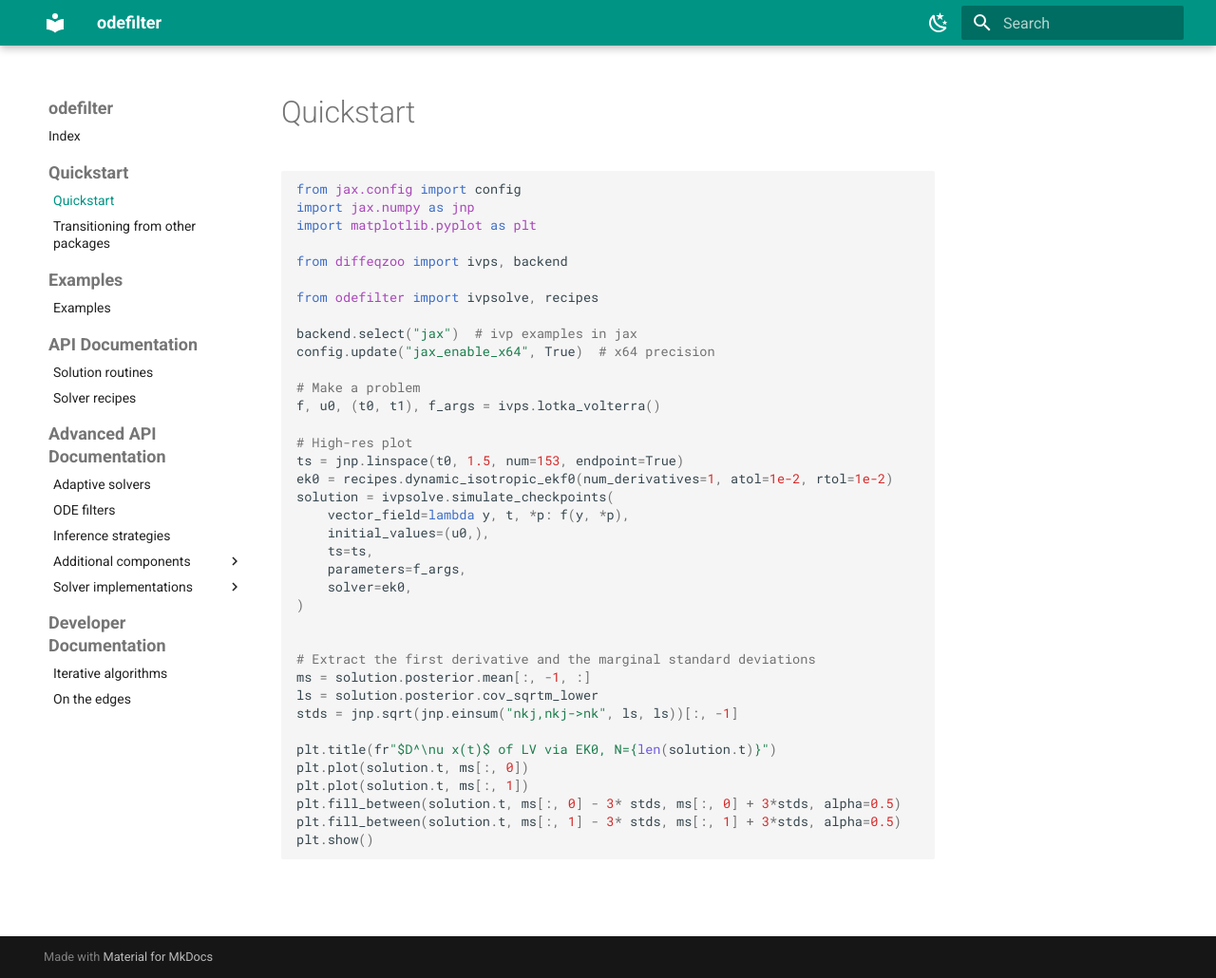
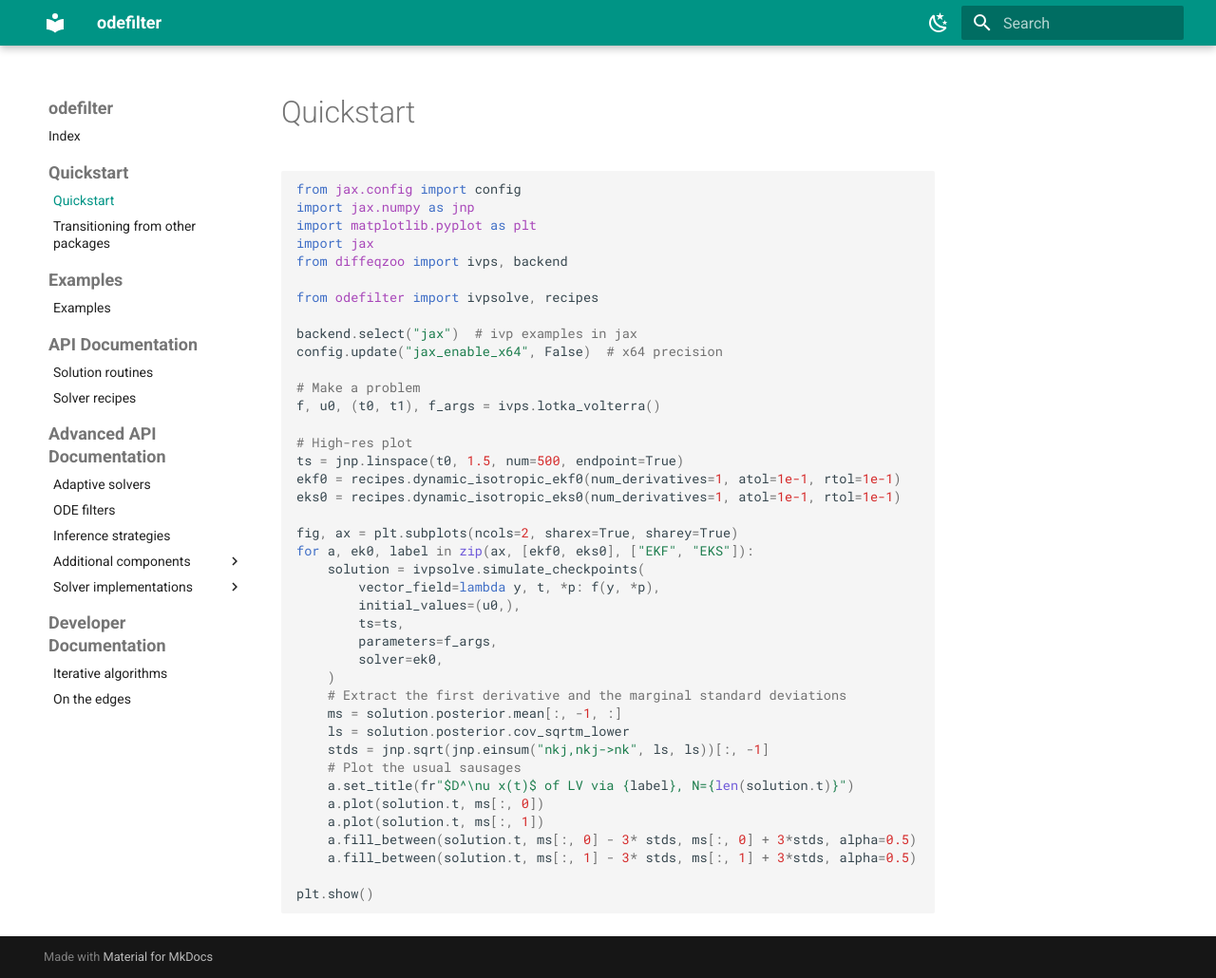
Before and after one commit to pnkraemer/probdiffeq, an MkDocs documentation site: the page built from docs/quickstart/quickstart.md, in a window 1280 px wide and 1030 px high. Shown: the whole window at 95% size. Built offline with MkDocs 1.6.1 and Material for MkDocs 9.7.7, drawn with Linux system fonts in a browser that asks for light colours.

Commit message:
Made quickstart more visual

````diff
--- a/docs/quickstart/quickstart.md
+++ b/docs/quickstart/quickstart.md
@@ -4,39 +4,42 @@
 from jax.config import config
 import jax.numpy as jnp
 import matplotlib.pyplot as plt
-
+import jax
 from diffeqzoo import ivps, backend
 
 from odefilter import ivpsolve, recipes
 
 backend.select("jax")  # ivp examples in jax
-config.update("jax_enable_x64", True)  # x64 precision
+config.update("jax_enable_x64", False)  # x64 precision
 
 # Make a problem
 f, u0, (t0, t1), f_args = ivps.lotka_volterra()
 
 # High-res plot
-ts = jnp.linspace(t0, 1.5, num=153, endpoint=True)
-ek0 = recipes.dynamic_isotropic_ekf0(num_derivatives=1, atol=1e-2, rtol=1e-2)
-solution = ivpsolve.simulate_checkpoints(
-    vector_field=lambda y, t, *p: f(y, *p),
-    initial_values=(u0,),
-    ts=ts,
-    parameters=f_args,
-    solver=ek0,
-)
+ts = jnp.linspace(t0, 1.5, num=500, endpoint=True)
+ekf0 = recipes.dynamic_isotropic_ekf0(num_derivatives=1, atol=1e-1, rtol=1e-1)
+eks0 = recipes.dynamic_isotropic_eks0(num_derivatives=1, atol=1e-1, rtol=1e-1)
 
+fig, ax = plt.subplots(ncols=2, sharex=True, sharey=True)
+for a, ek0, label in zip(ax, [ekf0, eks0], ["EKF", "EKS"]):
+    solution = ivpsolve.simulate_checkpoints(
+        vector_field=lambda y, t, *p: f(y, *p),
+        initial_values=(u0,),
+        ts=ts,
+        parameters=f_args,
+        solver=ek0,
+    )
+    # Extract the first derivative and the marginal standard deviations
+    ms = solution.posterior.mean[:, -1, :]
+    ls = solution.posterior.cov_sqrtm_lower
+    stds = jnp.sqrt(jnp.einsum("nkj,nkj->nk", ls, ls))[:, -1]
+    # Plot the usual sausages
+    a.set_title(fr"$D^\nu x(t)$ of LV via {label}, N={len(solution.t)}")
+    a.plot(solution.t, ms[:, 0])
+    a.plot(solution.t, ms[:, 1])
+    a.fill_between(solution.t, ms[:, 0] - 3* stds, ms[:, 0] + 3*stds, alpha=0.5)
+    a.fill_between(solution.t, ms[:, 1] - 3* stds, ms[:, 1] + 3*stds, alpha=0.5)
 
-# Extract the first derivative and the marginal standard deviations
-ms = solution.posterior.mean[:, -1, :]
-ls = solution.posterior.cov_sqrtm_lower
-stds = jnp.sqrt(jnp.einsum("nkj,nkj->nk", ls, ls))[:, -1]
-
-plt.title(fr"$D^\nu x(t)$ of LV via EK0, N={len(solution.t)}")
-plt.plot(solution.t, ms[:, 0])
-plt.plot(solution.t, ms[:, 1])
-plt.fill_between(solution.t, ms[:, 0] - 3* stds, ms[:, 0] + 3*stds, alpha=0.5)
-plt.fill_between(solution.t, ms[:, 1] - 3* stds, ms[:, 1] + 3*stds, alpha=0.5)
 plt.show()
 
 ```
````
